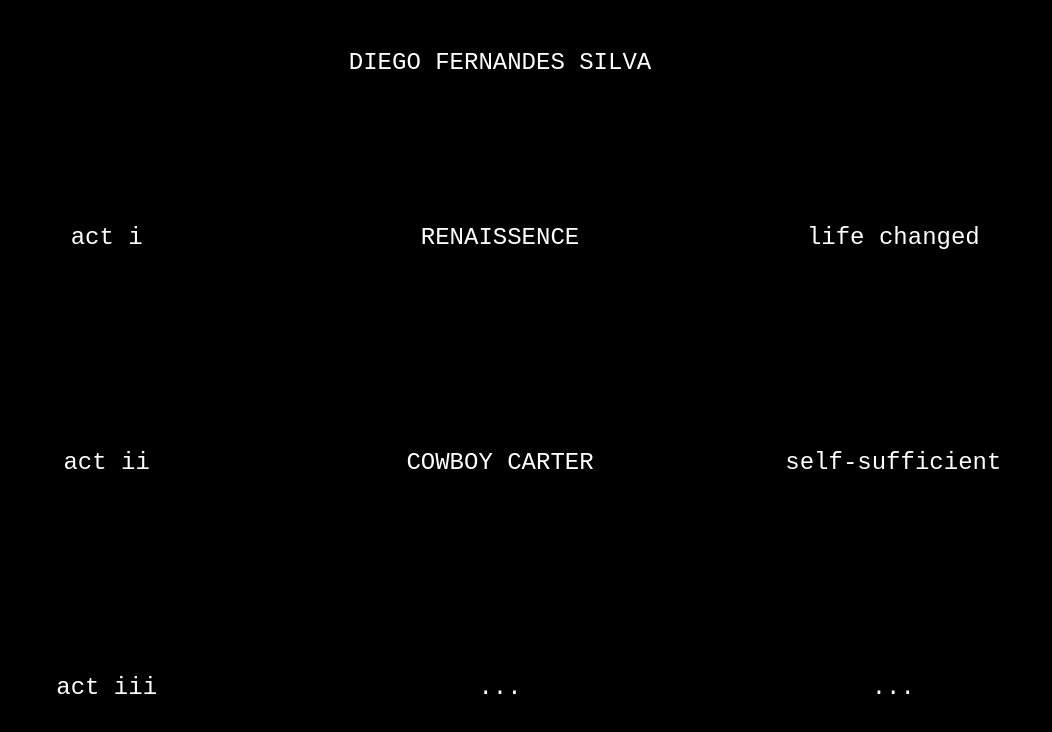
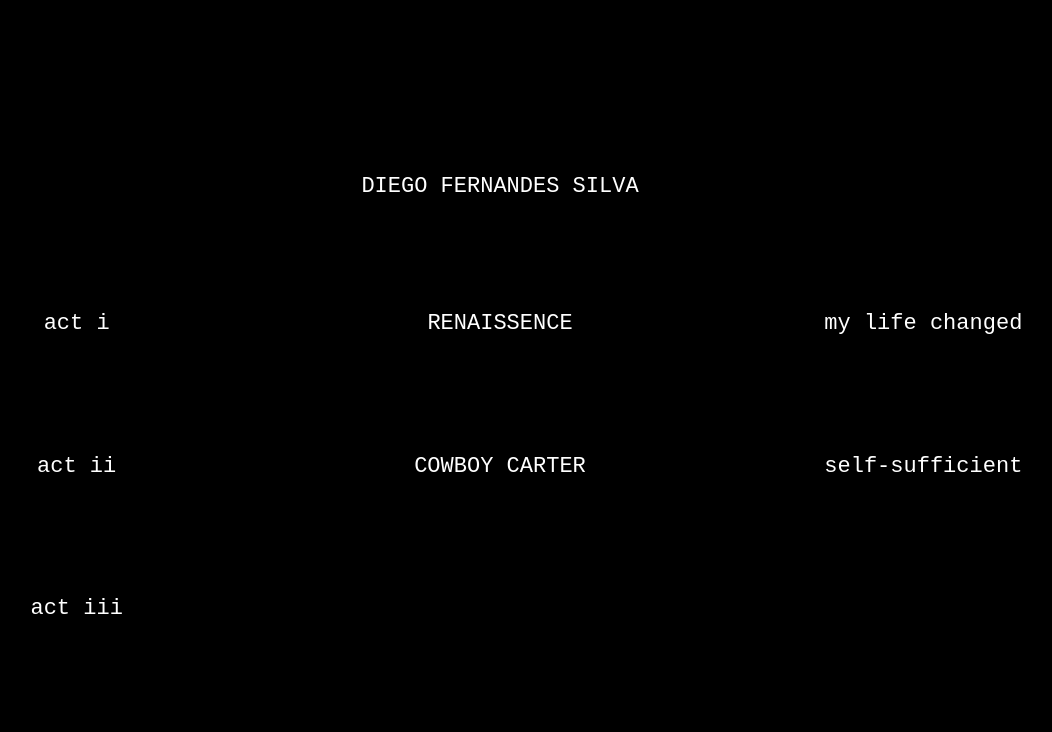
Before and after one commit to d1f3rnandes/d1fernades.github.io, a plain HTML site: page index.html in a window 1280 px wide. Shown: the whole page, without its empty margins (140-1192 px from the left). Drawn offline with Linux system fonts and the light colour scheme; a web font is replaced by a local one.

Commit message:
ajustment

```diff
--- a/css/styles.css
+++ b/css/styles.css
@@ -12,14 +12,14 @@
     display: flex;
     justify-content: center;
     align-items: center;
-    font-size: x-large;
+    font-size: 22px;
 }
 
 .container {
     display: flex;
     flex-direction: column;
     justify-content: space-around;
-    height: 100vh;
+    height: 70vh;
     width: 100%;
     text-align: center;
 }
@@ -27,7 +27,7 @@
 .act {
     display: flex;
     justify-content: space-between;
-    padding: 50px; /* Diminui o padding para tornar o layout mais flexível */
+    padding: 5px; /* Diminui o padding para tornar o layout mais flexível */
 }
 
 .text-left, .text-center, .text-right {
@@ -38,7 +38,7 @@
 @media (max-width: 768px) {
     .act {
         flex-direction: column; /* Empilha os elementos verticalmente em telas menores */
-        padding: 20px;
+        padding: 10px;
     }
 
     .text-left, .text-center, .text-right {
--- a/index.html
+++ b/index.html
@@ -8,7 +8,7 @@
     <meta name="viewport" content="width=device-width, initial-scale=1.0">
     <meta http-equiv="X-UA-Compatible" content="ie=edge">
     <link href="https://fonts.google.com/share?selection.family=Roboto+Mono" rel="stylesheet">
-    <title>DIEGO</title>
+    <title>DIEGO FERNANDES SILVA</title>
     <link rel="stylesheet" href="css/styles.css">
 </head>
 <body>
@@ -22,7 +22,7 @@
         <section class="act">
             <div class="text-left">act i</div>
             <div class="text-center">RENAISSENCE</div>
-            <div class="text-right">life changed</div>
+            <div class="text-right">my life changed</div>
         </section>
 
         <!-- Act II -->
@@ -35,8 +35,8 @@
         <!-- Act III -->
         <section class="act">
             <div class="text-left">act iii</div>
-            <div class="text-center">...</div>
-            <div class="text-right">...</div>
+            <div class="text-center"> </div>
+            <div class="text-right"> </div>
         </section>
     </div>
 </body>
```
